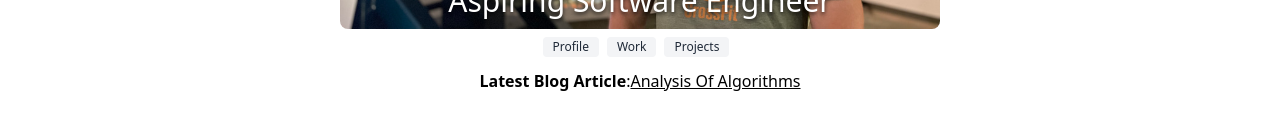
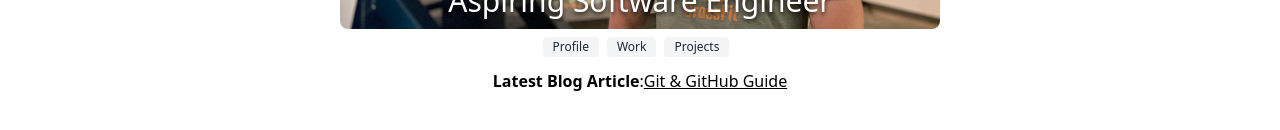
Before and after one commit to chrisdedman/website, a Next.js app: page / in a window 1280 px wide. Shown: the part 554-684 px from the top of the page. Built offline with nearby package versions, Linux system fonts and the light colour scheme.

Commit message:
update new article link

```diff
--- a/src/app/page.tsx
+++ b/src/app/page.tsx
@@ -39,7 +39,7 @@ export default function Page() {
       <div className="flex flex-wrap justify-center">
         <p>
           <b>Latest Blog Article</b>:
-          <a href="https://astranebula.gitbook.io/blog/computer-science/analysis-of-algorithms" className="underline">Analysis Of Algorithms</a>
+          <a href="https://astranebula.gitbook.io/blog/computer-science/git-and-github-guide" className="underline">Git & GitHub Guide</a>
         </p>
       </div>
     </div>
```
